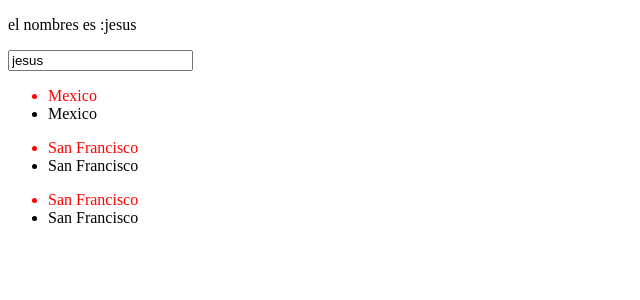
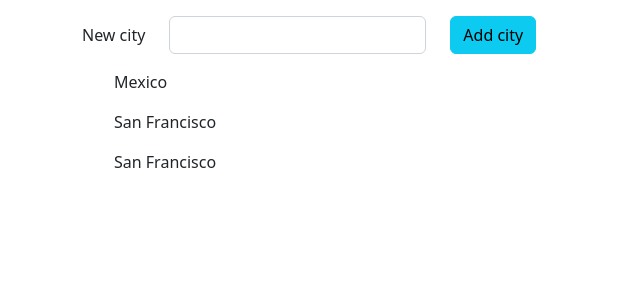
Before and after one commit to jesus014/basicangular, an Angular app: page / in a window 1280 px wide. Shown: the top 300 px of the page, without its empty margins (0-640 px from the left). Built offline with nearby package versions, Linux system fonts and the light colour scheme.

Commit message:
Se utilizo el output para comprender el paso entre componentes hijo y padre

```diff
--- a/src/app/app.component.css
+++ b/src/app/app.component.css
@@ -13,3 +13,7 @@
 .blue{
   color: blue;
 }
+
+ul{
+  list-style-type: none;
+}
--- a/src/app/app.component.html
+++ b/src/app/app.component.html
@@ -1,11 +1,21 @@
+
+
+<div class="container">
+  <div class="row">
+
+    <div class="col-md-12 my-3">
+      <app-form-new-item (newItemEvent)="addNewCity($event)" [label]="'city'" [className]="'btn-info'"></app-form-new-item>
+    </div>
+
+
+    <div class="col-md-8">
+      <!--
       <p *ngIf="name">el nombres es :{{name}}</p>
       <input type="text" [(ngModel)]="name">
-
-
+        -->
       <ul *ngFor="let city of cities">
-  <li [ngStyle]="{'color':'red'}">{{city}}</li>
-  <li (click)="onCityClicked(city)" [ngClass]="{'selected':city===selection}">{{city}}</li>
-
+               <!-- <li [ngStyle]="{'color':'red'}">{{city}}</li>-->
+        <li (click)="onCityClicked(city)" [ngClass]="{'alert alert-info':city===selection}">{{city}}</li>
       </ul>
 
       <div *ngIf="selection">
@@ -20,3 +30,6 @@
           -->
 
       </div>
+    </div>
+  </div>
+</div>
--- a/src/app/app.component.ts
+++ b/src/app/app.component.ts
@@ -13,9 +13,11 @@ export class AppComponent{
   selection !:string;
 
 
-  onClear():void{
 
-    this.selection='';
+  addNewCity(city:string):void{
+
+    this.cities.push(city);
+
   }
 
   onCityClicked(city: string):void {
@@ -24,4 +26,10 @@ export class AppComponent{
     this.selection = city;
   }
 
+
+  onClear():void{
+
+    this.selection='';
+  }
+
 }
--- a/src/app/app.module.ts
+++ b/src/app/app.module.ts
@@ -5,11 +5,13 @@ import { BrowserModule } from '@angular/platform-browser';
 import { AppRoutingModule } from './app-routing.module';
 import { AppComponent } from './app.component';
 import { ButtonComponent } from './button/button.component';
+import { FormNewItemComponent } from './form-new-item/form-new-item.component';
 
 @NgModule({
   declarations: [
     AppComponent,
-    ButtonComponent
+    ButtonComponent,
+    FormNewItemComponent
   ],
   imports: [
     BrowserModule,
--- /dev/null
+++ b/src/app/form-new-item/form-new-item.component.html
@@ -0,0 +1,14 @@
+<form action="">
+  <div class="row align-items-center">
+    <div class="col-auto">
+      <label for="newItem" class="col-form-label">New {{label}}</label>
+    </div>
+    <div class="col-auto">
+      <input type="text" id="newItem" class="form-control" #newItem>
+    </div>
+    <div class="col-auto">
+
+      <button (click)="onAddNewItem(newItem.value)" type="button" class="btn "[ngClass]="[className]" >Add {{label}}</button>
+    </div>
+  </div>
+</form>
--- /dev/null
+++ b/src/app/form-new-item/form-new-item.component.ts
@@ -0,0 +1,28 @@
+import { Component, EventEmitter, Input, OnInit, Output } from '@angular/core';
+
+@Component({
+  selector: 'app-form-new-item',
+  templateUrl: './form-new-item.component.html',
+  styleUrls: ['./form-new-item.component.css']
+})
+export class FormNewItemComponent implements OnInit {
+
+  @Input() className='btn-primary'
+  @Input() label!: string
+  //se declara el output declarando el tipo
+  @Output() newItemEvent = new EventEmitter<string>();
+
+  constructor() { }
+
+  ngOnInit(): void {
+  }
+
+  onAddNewItem(item:string):void{
+
+    console.log(item);
+    //lo manda al componente padre una vez declarado como string arriba
+    this.newItemEvent.emit(item);
+
+  }
+
+}
--- a/src/index.html
+++ b/src/index.html
@@ -6,6 +6,7 @@
   <base href="/">
   <meta name="viewport" content="width=device-width, initial-scale=1">
   <link rel="icon" type="image/x-icon" href="favicon.ico">
+  <link href="https://cdn.jsdelivr.net/npm/bootstrap@5.2.1/dist/css/bootstrap.min.css" rel="stylesheet" integrity="sha384-iYQeCzEYFbKjA/T2uDLTpkwGzCiq6soy8tYaI1GyVh/UjpbCx/TYkiZhlZB6+fzT" crossorigin="anonymous">
 </head>
 <body>
   <app-root></app-root>
```
Also changed, not shown: src/app/Informacion.md (+10 -1 lines), src/app/form-new-item/form-new-item.component.css (added), 1 other file (tests, documents, lock files or other folders). Lines whose indentation alone changed are shown as unchanged.
